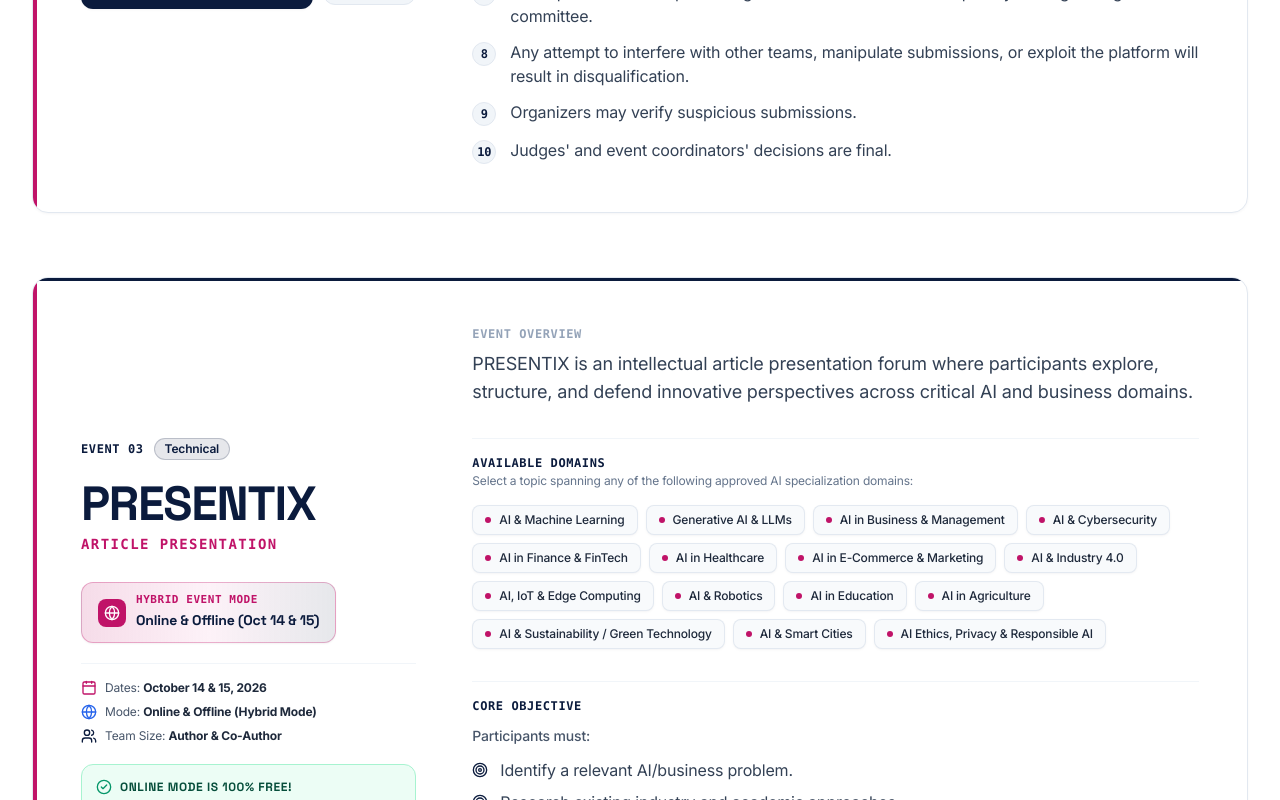
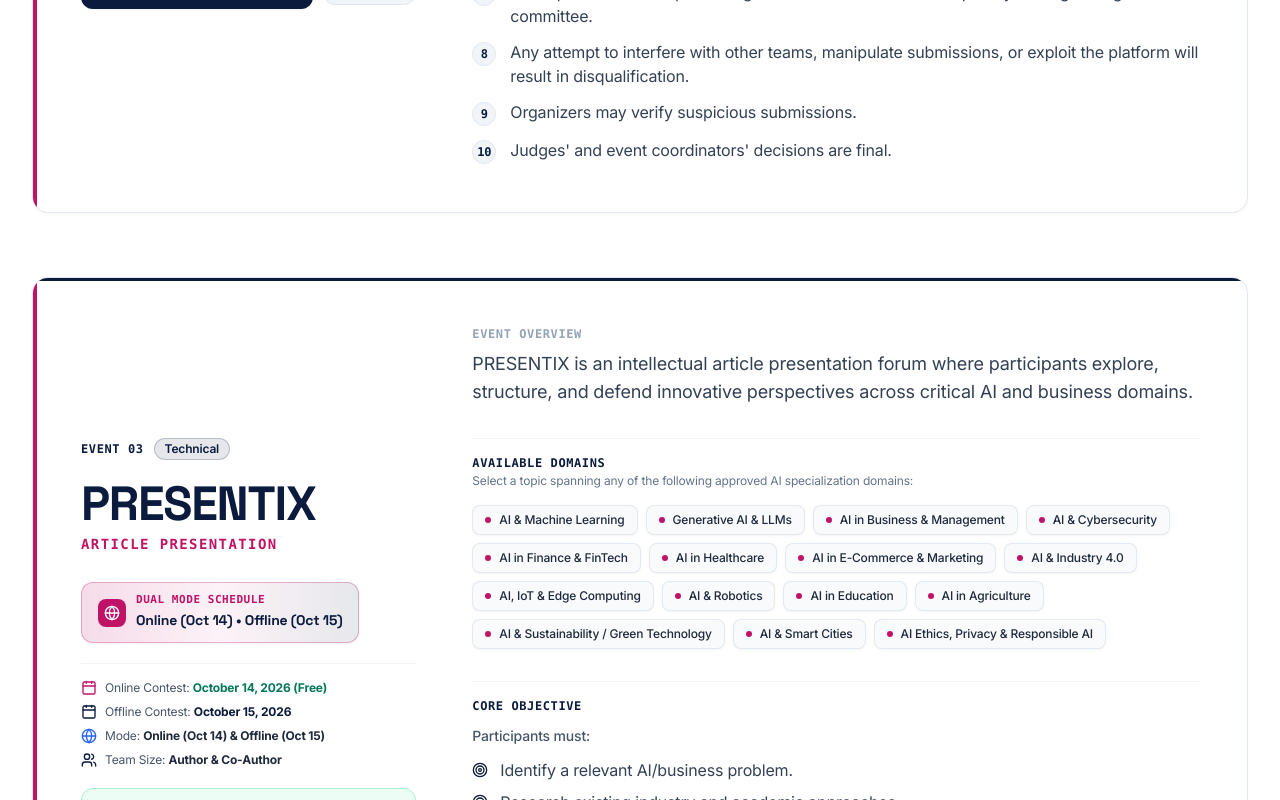
Before and after one commit to Yasar-Arafath24/SYNEXIA-website, a React (Vite) app: page /technical-events in a window 1280 px wide. Shown: the part 2000-2800 px from the top of the page. Built offline with nearby package versions, Linux system fonts and the light colour scheme.

Commit message:
change made

```diff
--- a/src/data/events.js
+++ b/src/data/events.js
@@ -230,12 +230,14 @@ export const technicalEvents = [
     isOnlineFree: true,
     onlineFreeNote: "Registering the PRESENTIX to contest online is completely free!",
     registrationUrl: "",
-    date: "October 14 & 15, 2026",
+    date: "Oct 14 (Online) & Oct 15 (Offline)",
     dates: ["October 14, 2026", "October 15, 2026"],
-    mode: "Online & Offline (Hybrid)",
-    modeBadge: "Online & Offline",
+    onlineDate: "October 14, 2026",
+    offlineDate: "October 15, 2026",
+    mode: "Online (Oct 14) & Offline (Oct 15)",
+    modeBadge: "Online: Oct 14 • Offline: Oct 15",
     isHybrid: true,
-    hybridNote: "Only PRESENTIX is conducted in both Online and Offline mode (October 14 & October 15). Online participation is 100% Free.",
+    hybridNote: "PRESENTIX is conducted in two modes: Online Mode on October 14, 2026 and Offline Mode on October 15, 2026. Online participation is 100% Free.",
     teamSize: "Author & Co-Author",
     venue: "Seminar Hall I & Virtual Platform",
     coordinators: [
--- a/src/data/siteConfig.js
+++ b/src/data/siteConfig.js
@@ -11,7 +11,9 @@ export const siteConfig = {
   symposiumName: "SYNEXIA'26",
   symposiumDate: "October 14, 2026",
   symposiumDateDisplay: "October 14, 2026",
-  presentixDates: "October 14 – 15, 2026",
+  presentixDates: "October 14 (Online) & October 15 (Offline), 2026",
+  presentixOnlineDate: "October 14, 2026",
+  presentixOfflineDate: "October 15, 2026",
   instagramUrl: "https://www.instagram.com/egs_synexia?stkn=djljZ3V5YXdxdXlp",
   instagramHandle: "@egs_synexia",
   freeFoodProvided: true,
--- a/src/data/symposiumData.js
+++ b/src/data/symposiumData.js
@@ -23,8 +23,8 @@ export const SYMPOSIUM_CONFIG = {
     time: "9:00 AM – 5:00 PM",
     reportingTime: "8:30 AM",
     allEventsDate: "October 14, 2026",
-    presentixDates: "October 14 – 15, 2026",
-    specialScheduleNote: "Symposium date for all events is October 14. Only PRESENTIX is conducted in both Online and Offline mode across October 14 & 15.",
+    presentixDates: "October 14 (Online) & October 15 (Offline), 2026",
+    specialScheduleNote: "Symposium date for all events is October 14. PRESENTIX is conducted in two modes: Online Mode on October 14 and Offline Mode on October 15.",
   },
 
   // Highlighted Participant Perks
--- a/src/pages/HomePage.jsx
+++ b/src/pages/HomePage.jsx
@@ -113,11 +113,11 @@ export default function HomePage() {
               <div className="inline-flex flex-col sm:flex-row items-center gap-2 px-4 py-2.5 rounded-xl bg-slate-50 border border-slate-200/90 shadow-subtle text-xs sm:text-sm">
                 <div className="flex items-center gap-2 text-brand-navy font-bold font-display">
                   <Calendar className="w-4 h-4 text-brand-magenta" />
-                  <span className="tracking-wide">SYMPOSIUM DATE: OCTOBER 14,15 2026</span>
+                  <span className="tracking-wide">SYMPOSIUM DATE: OCTOBER 14, 2026</span>
                 </div>
                 <span className="hidden sm:inline text-slate-300">•</span>
-                <span className="text-slate-600 text-xs font-mono font-medium">
-                  ( ONLINE - OCT 14 | OFFLINE - OCT 15)
+                <span className="text-slate-700 text-xs font-mono font-medium">
+                  PRESENTIX: <strong className="text-emerald-700">ONLINE on OCT 14</strong> | <strong className="text-brand-navy">OFFLINE on OCT 15</strong>
                 </span>
               </div>
             </div>
@@ -243,7 +243,7 @@ export default function HomePage() {
                           <span>PRESENTIX Online Contest</span>
                         </div>
                         <p className="text-xs sm:text-sm text-slate-700 leading-relaxed">
-                          Registering for <strong>PRESENTIX</strong> to contest in <span className="text-emerald-700 font-bold">Online Mode is completely FREE</span>!
+                          Registering for <strong>PRESENTIX</strong> to contest in <span className="text-emerald-700 font-bold">Online Mode (Oct 14) is completely FREE</span>! Offline mode will be held on <strong>Oct 15</strong>.
                         </p>
                       </div>
 
--- a/src/pages/TechnicalEventsPage.jsx
+++ b/src/pages/TechnicalEventsPage.jsx
@@ -60,7 +60,7 @@ export default function TechnicalEventsPage() {
                 Schedule & Entitlements
               </span>
               <p className="text-sm sm:text-base font-bold font-display text-brand-navy">
-                All events on October 14, 2026 • PRESENTIX on Oct 14 & 15 (Online & Offline)
+                Events on October 14, 2026 • PRESENTIX: Online on Oct 14 & Offline on Oct 15
               </p>
             </div>
           </div>
@@ -449,10 +449,10 @@ export default function TechnicalEventsPage() {
                   </div>
                   <div>
                     <span className="block text-[11px] font-mono font-bold uppercase tracking-wider text-brand-magenta leading-tight">
-                      Hybrid Event Mode
+                      Dual Mode Schedule
                     </span>
                     <span className="text-xs sm:text-sm font-bold font-display text-brand-navy leading-tight">
-                      Online & Offline (Oct 14 & 15)
+                      Online (Oct 14) • Offline (Oct 15)
                     </span>
                   </div>
                 </div>
@@ -461,11 +461,15 @@ export default function TechnicalEventsPage() {
               <div className="pt-4 border-t border-slate-100 flex flex-col gap-2 text-xs text-slate-600">
                 <div className="flex items-center gap-2">
                   <Calendar className="w-4 h-4 text-brand-magenta flex-shrink-0" />
-                  <span>Dates: <strong className="text-slate-800">October 14 & 15, 2026</strong></span>
+                  <span>Online Contest: <strong className="text-emerald-700 font-bold">October 14, 2026 (Free)</strong></span>
+                </div>
+                <div className="flex items-center gap-2">
+                  <Calendar className="w-4 h-4 text-brand-navy flex-shrink-0" />
+                  <span>Offline Contest: <strong className="text-brand-navy font-bold">October 15, 2026</strong></span>
                 </div>
                 <div className="flex items-center gap-2">
                   <Globe className="w-4 h-4 text-blue-600 flex-shrink-0" />
-                  <span>Mode: <strong className="text-slate-800">Online & Offline (Hybrid Mode)</strong></span>
+                  <span>Mode: <strong className="text-slate-800">Online (Oct 14) & Offline (Oct 15)</strong></span>
                 </div>
                 <div className="flex items-center gap-2">
                   <Users className="w-4 h-4 text-brand-navy flex-shrink-0" />
@@ -478,11 +482,11 @@ export default function TechnicalEventsPage() {
                 <div className="flex items-center gap-2">
                   <CheckCircle2 className="w-4 h-4 text-emerald-600 flex-shrink-0" />
                   <span className="text-xs font-bold font-display uppercase tracking-wider">
-                    Online Mode is 100% Free!
+                    Online Mode (Oct 14) is 100% Free!
                   </span>
                 </div>
                 <p className="text-xs text-emerald-800 mt-1 leading-relaxed">
-                  Registering the PRESENTIX to contest in online mode is completely free of charge.
+                  Registering PRESENTIX to contest in Online mode on October 14 is completely free of charge. Offline presentations take place on-campus on October 15.
                 </p>
               </div>
 
```
